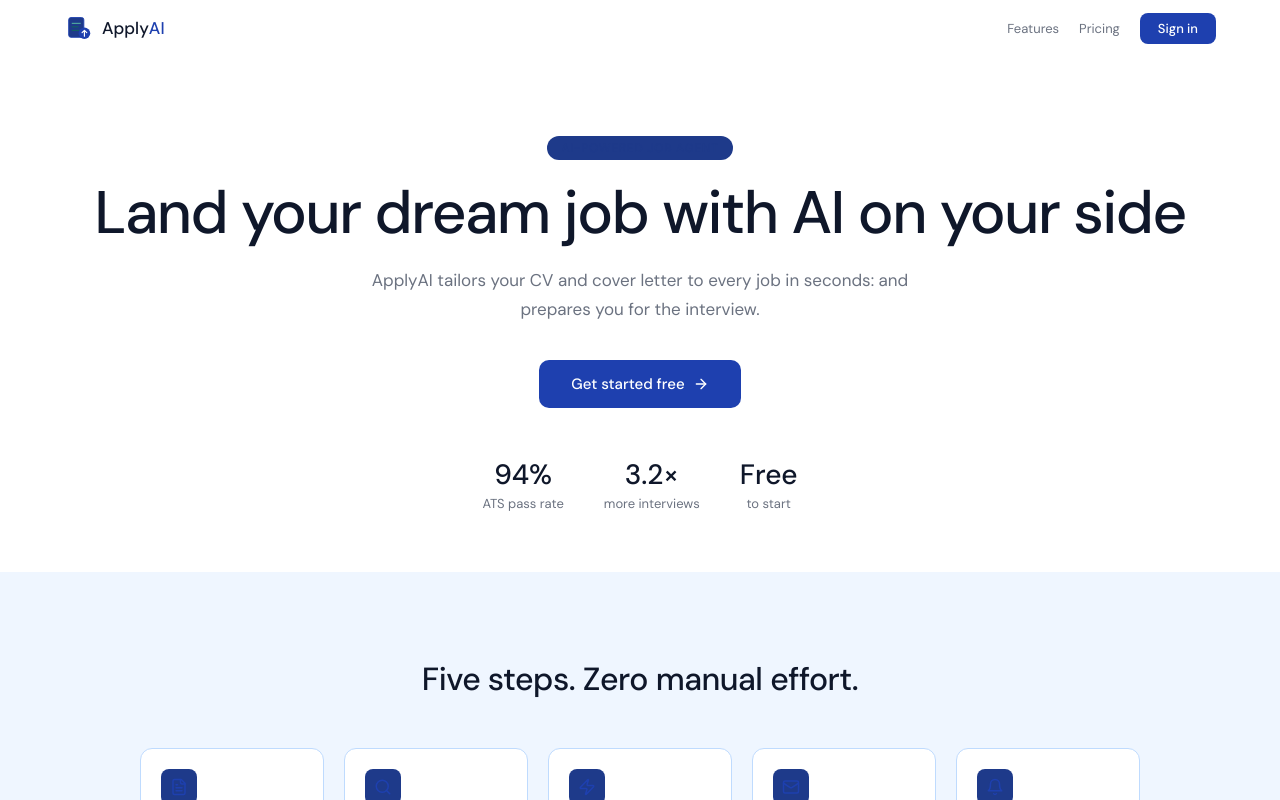
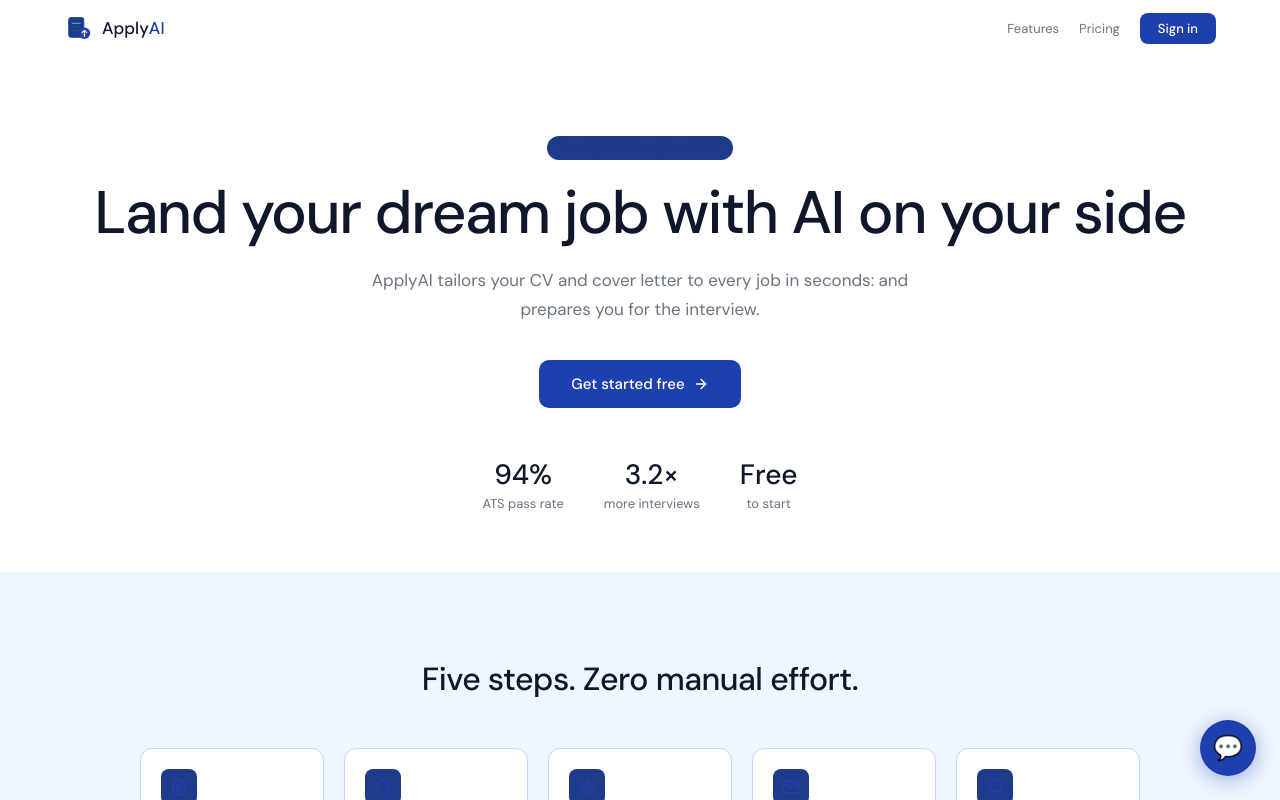
Before and after one commit to JulietChinenyeDuru/African-Entrepreneurship-main, a Next.js app: page / in a window 1280 px wide. Shown: the top 800 px of the page. Built offline with nearby package versions, Linux system fonts and the light colour scheme.

Commit message:
fix: add ChatBot component to layout

```diff
--- a/app/layout.tsx
+++ b/app/layout.tsx
@@ -34,6 +34,7 @@ export default function RootLayout({ children }: { children: React.ReactNode })
           <footer style={{ textAlign: "center", padding: "16px", fontSize: 12, color: "#999" }}>
             Built by Juliet Chinenye Duru
           </footer>
+        <ChatBot />
       </body>
     </html>
   )
```
